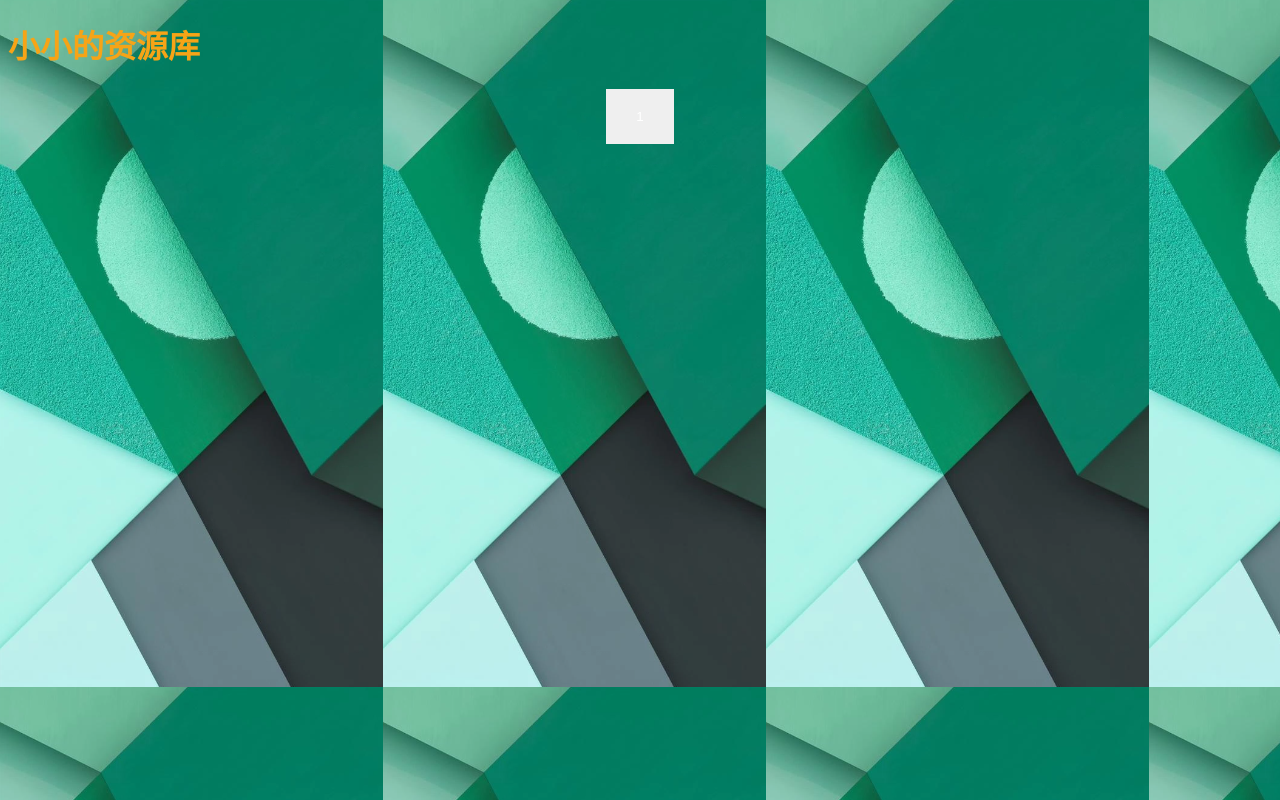
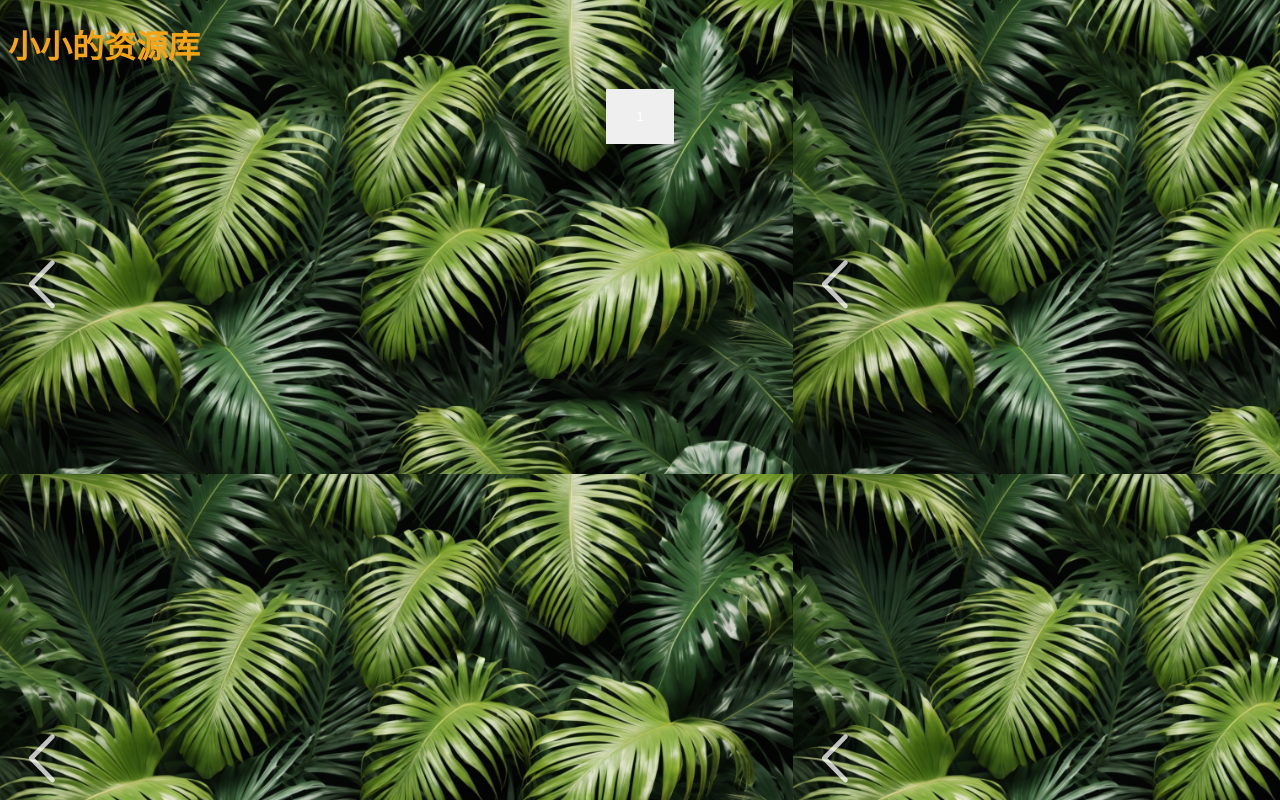
Before and after one commit to kdkddnmv632/kdkddnmv632.github.io, a plain HTML site: page index.html in a window 1280 px wide. Drawn offline with Linux system fonts and the light colour scheme.

Commit message:
Update styles.css

```diff
--- a/styles.css
+++ b/styles.css
@@ -5,5 +5,5 @@ a {
 color: green;
 }
 body {
-    background-image: url("屏幕截图 2025-08-05 111236.png")
+    background-image: url("tp.png")
 }
```
